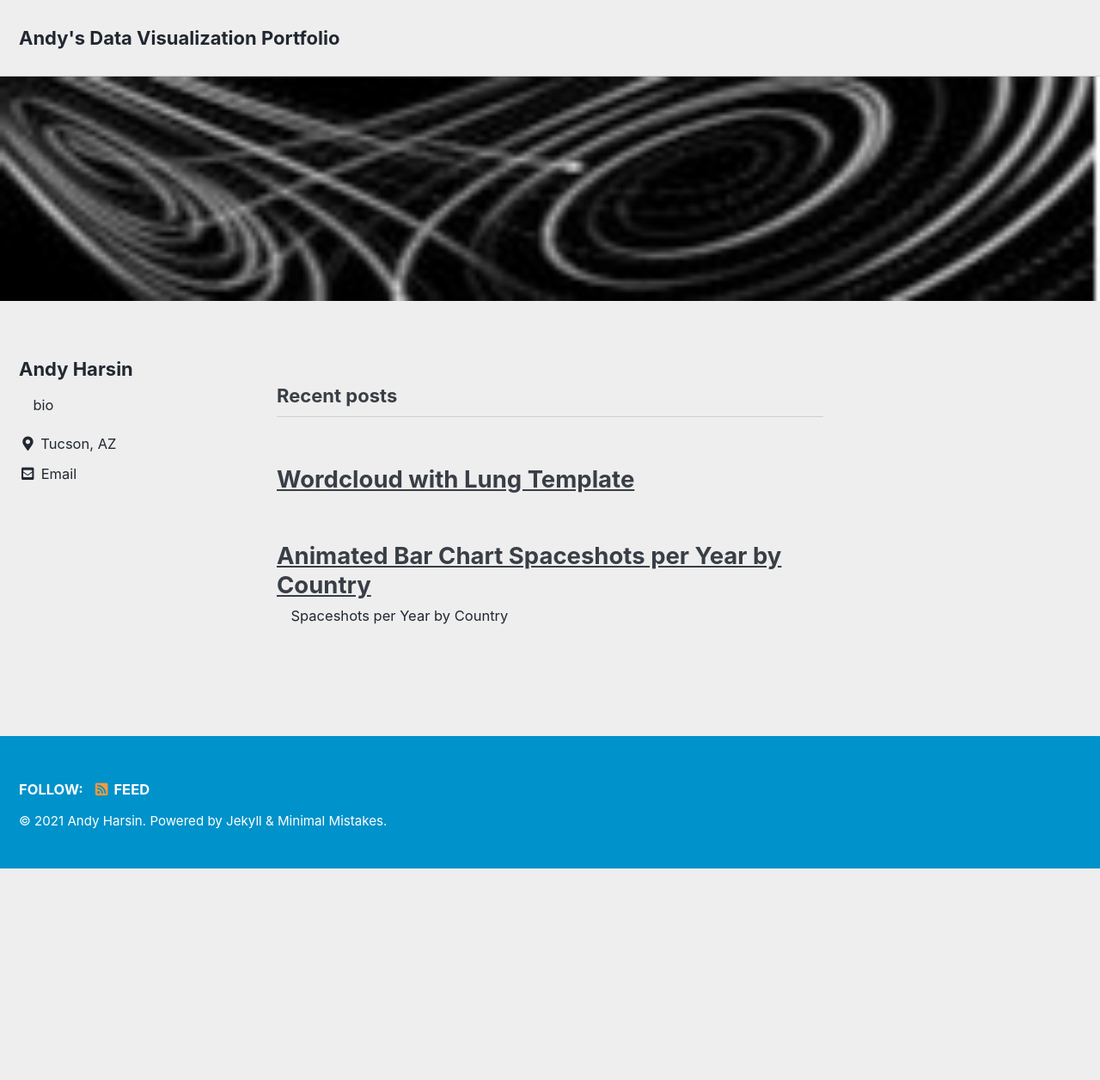
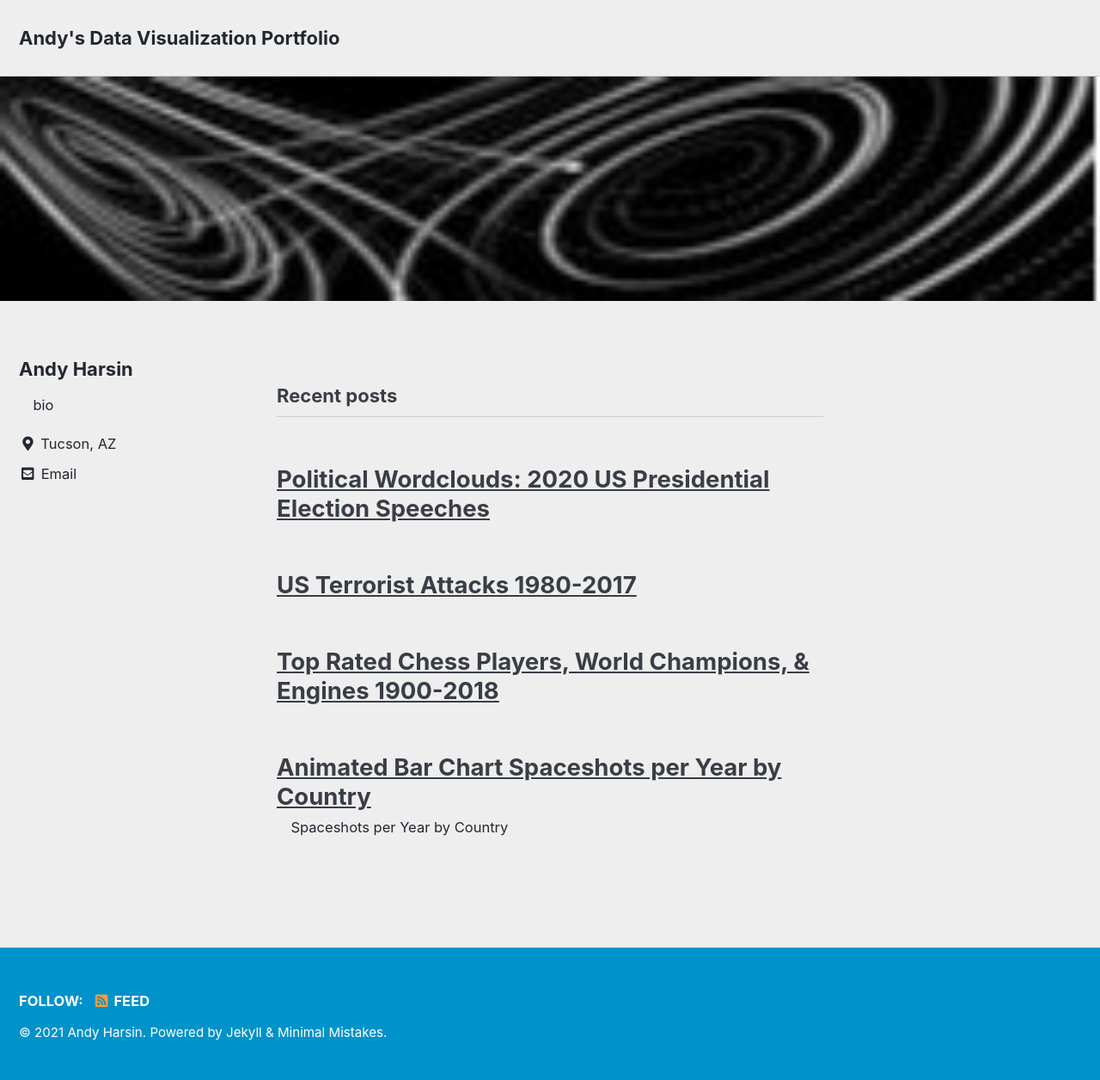
Before and after one commit to andyharsin/andyharsin.github.io, a Jekyll site: the page built from index.html, in a window 1280 px wide. Shown: the whole page at 86% size. Built offline with Jekyll 4.4.1, drawn with Linux system fonts in a browser that asks for light colours; cached includes are drawn as plain includes; the list of posts is cut into pages by our own code; before the commit the page ends 1010 px from its top, so only the background shows below that.

Commit message:
major expansion & tidying

```diff
--- a/_posts/2021-01-15-Wordcloud WIth Template.md
+++ b/_posts/2021-01-15-Wordcloud WIth Template.md
@@ -1,5 +1,8 @@
 ---
 layout: post
-title: "Wordcloud with Lung Template"
+title: "Political Wordclouds: 2020 US Presidential Election Speeches"
 date: 2020-12-31 16:02:22 -0800
 ---
+
+
+![Political Wordclouds: 2020 US Presidential Election Speeches](\images\AllCampaignClouds.png "Political Wordclouds: 2020 US Presidential Election Speeches")
--- /dev/null
+++ b/_posts/2021-06-05-TableauChess.md
@@ -0,0 +1,8 @@
+---
+layout: post
+title: "Top Rated Chess Players, World Champions, & Engines 1900-2018"
+date: 2020-12-09 16:02:22 -0800
+---
+
+
+[![Top Chess Players, World Champions, & Engines](\images\Chess.png)](https://public.tableau.com/shared/BJWMBWKGJ?:display_count=n&:origin=viz_share_link)
```
Also changed, not shown: _posts/2021-06-05-Tableau_Terrorism.md (added, +8 -0 lines), images/AllCampaignClouds.png (added), images/BidenCloudComplete.png (added), images/Chess.png (added), images/HarrisCloudComplete.png (added), images/PenceCloudComplete.png (added), images/Terrorism.png (added), images/TrumpCloudComplete.png (added).
